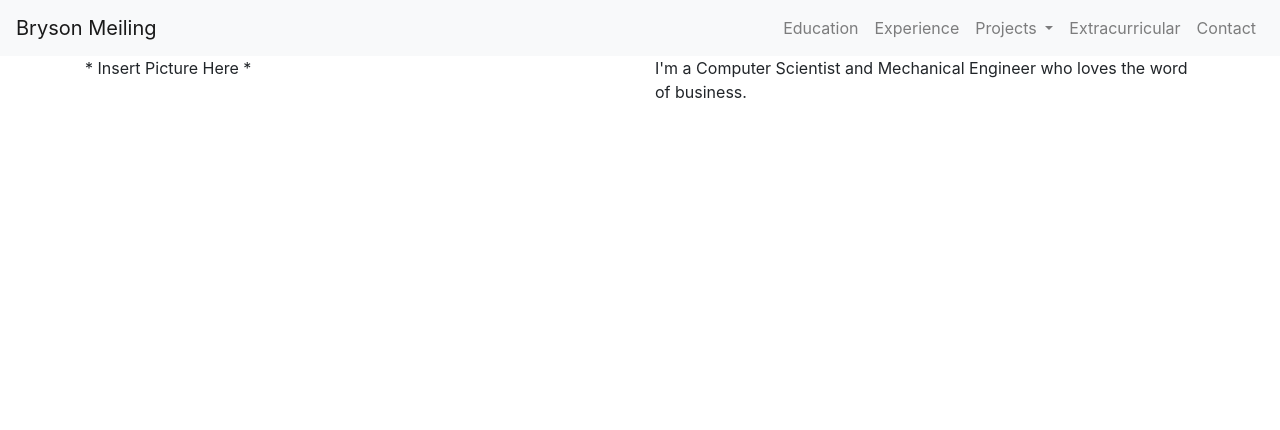
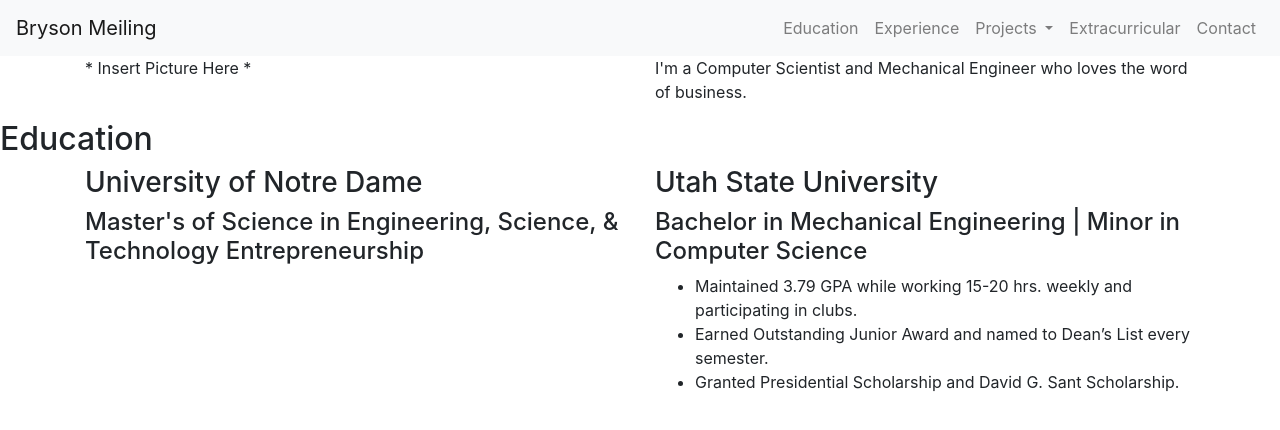
Before and after one commit to Bryson14/resume_react, a plain HTML site: page index.html in a window 1280 px wide. Drawn offline with nearby package versions, Linux system fonts and the light colour scheme.

Commit message:
added education

```diff
--- a/index.html
+++ b/index.html
@@ -14,6 +14,8 @@
     <script defer src="https://stackpath.bootstrapcdn.com/bootstrap/4.3.1/js/bootstrap.min.js" integrity="sha384-JjSmVgyd0p3pXB1rRibZUAYoIIy6OrQ6VrjIEaFf/nJGzIxFDsf4x0xIM+B07jRM" crossorigin="anonymous"></script>
     <!-- my script -->
     <script defer src="app.js"></script>
+    <!-- my css -->
+    <link rel="stylesheet" href="styles.css">
 
   </head>
   <body>
@@ -28,7 +30,7 @@
         <!-- ml auto makes it right align -->
         <ul class="navbar-nav ml-auto">
           <li class="nav-item ">
-            <a class="nav-link" href="#">Education</a>
+            <a class="nav-link" href="#education">Education</a>
           </li>
           <li class="nav-item">
             <a class="nav-link" href="#">Experience</a>
@@ -65,6 +67,26 @@
       </div>
     </div>
 
+    <h2 id='education'>Education</h2>
+    <div class="container">
+      <div class="row">
+        <div class="col-md-6 col-sm-12">
+          <h3>University of Notre Dame</h3>
+          <h4>Master's of Science in Engineering, Science, & Technology Entrepreneurship</h4>
+        </div>
+        <div class="col-md-6 col-sm-12">
+          <h3>Utah State University</h3>
+          <h4>Bachelor in Mechanical Engineering | Minor in Computer Science</h4>
+          <ul>
+            <li>Maintained 3.79 GPA while working 15-20 hrs. weekly and participating in clubs.</li>
+            <li>Earned Outstanding Junior Award and named to Dean’s List every semester.</li>
+            <li>Granted Presidential Scholarship and David G. Sant Scholarship.</li>
+          </ul>
+
+        </div>
+      </div>
+    </div>
+
     <!-- We will put our React component inside this div. -->
     <div id="app"></div>
 
--- /dev/null
+++ b/styles.css
@@ -0,0 +1,3 @@
+body {
+    align-items: center;
+}
```
